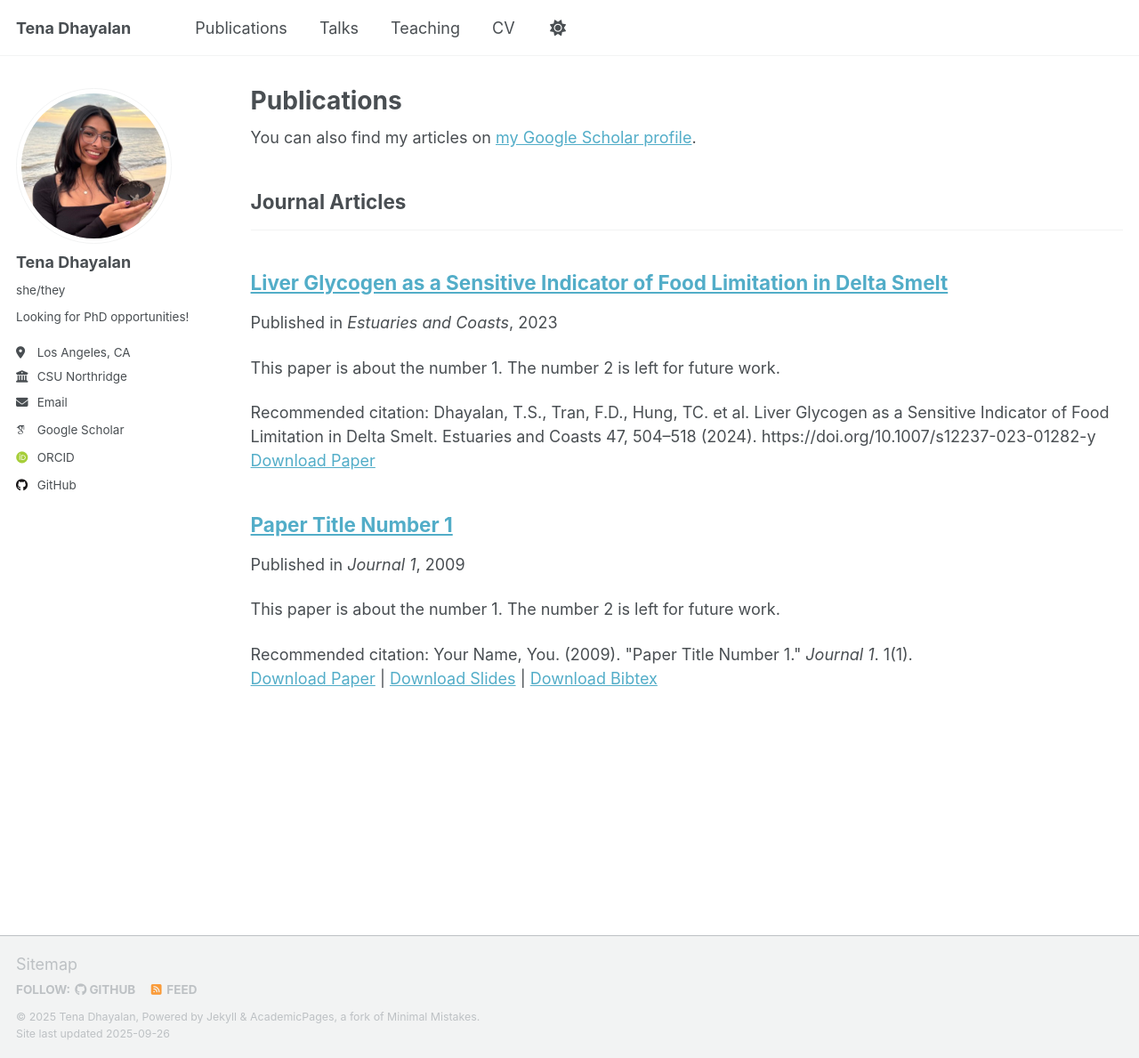
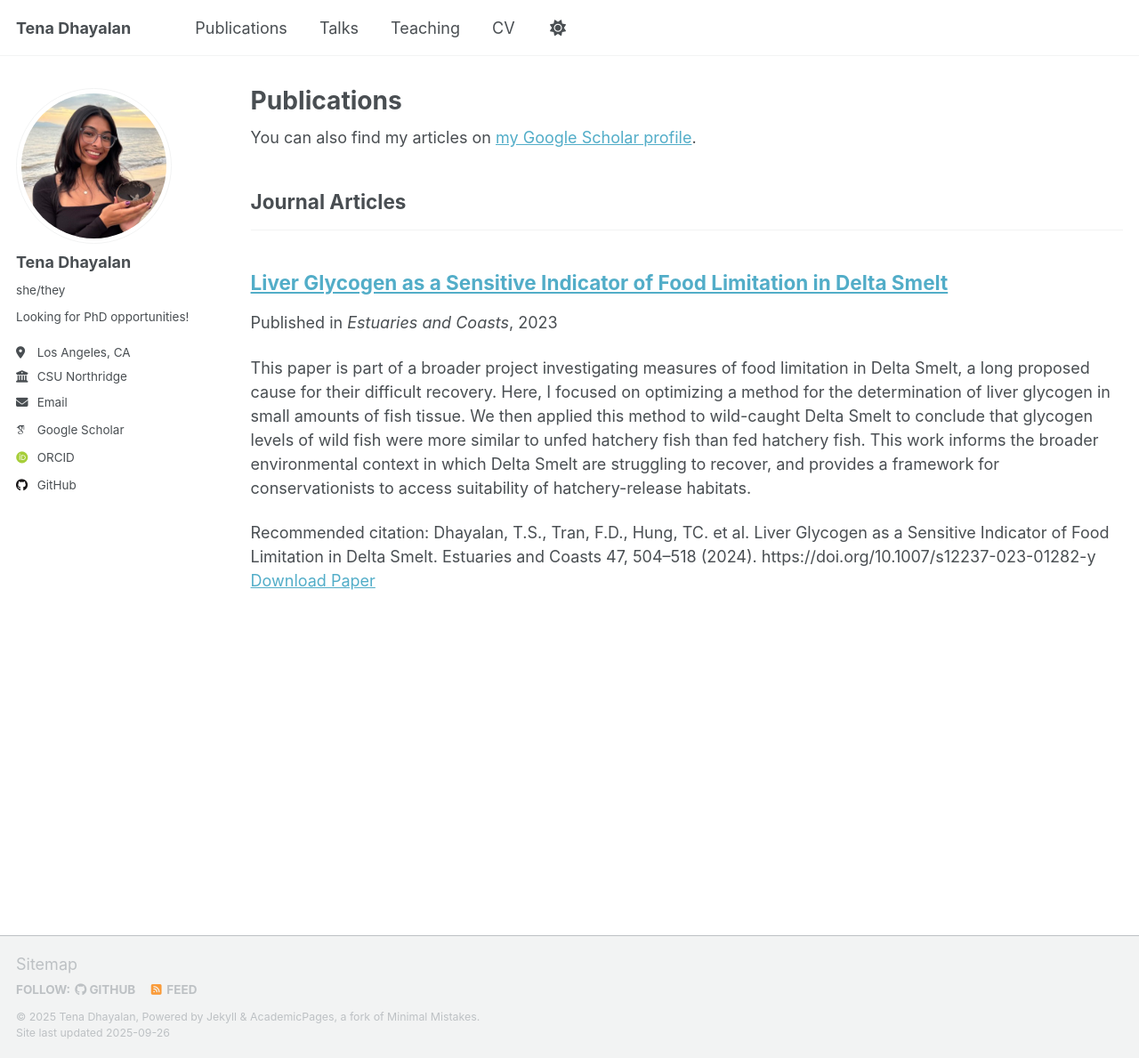
Before and after one commit to tenadhayalan/tenadhayalan.github.io, a Jekyll site: the page built from _pages/publications.html, in a window 1280 px wide and 1189 px high. Shown: the whole window at 89% size. Built offline with Jekyll 4.4.1, drawn with Linux system fonts in a browser that asks for light colours; some web fonts are replaced; a script that is not in the unit is left out.

Commit message:
updated pub

```diff
--- a/_publications/2009-10-01-paper-title-number-1.md
+++ /dev/null
@@ -1,14 +0,0 @@
----
-title: "Paper Title Number 1"
-collection: publications
-category: manuscripts
-permalink: /publication/2009-10-01-paper-title-number-1
-excerpt: 'This paper is about the number 1. The number 2 is left for future work.'
-date: 2009-10-01
-venue: 'Journal 1'
-slidesurl: 'http://academicpages.github.io/files/slides1.pdf'
-paperurl: 'http://academicpages.github.io/files/paper1.pdf'
-bibtexurl: 'http://academicpages.github.io/files/bibtex1.bib'
-citation: 'Your Name, You. (2009). &quot;Paper Title Number 1.&quot; <i>Journal 1</i>. 1(1).'
----
-The contents above will be part of a list of publications, if the user clicks the link for the publication than the contents of section will be rendered as a full page, allowing you to provide more information about the paper for the reader. When publications are displayed as a single page, the contents of the above "citation" field will automatically be included below this section in a smaller font.
--- a/_publications/2023-Liver-Glycogen.md
+++ b/_publications/2023-Liver-Glycogen.md
@@ -3,7 +3,7 @@ title: "Liver Glycogen as a Sensitive Indicator of Food Limitation in Delta Smel
 collection: publications
 category: manuscripts
 permalink: /publication/2023-Liver-Glycogen
-excerpt: 'This paper is about the number 1. The number 2 is left for future work.'
+excerpt: 'This paper is part of a broader project investigating measures of food limitation in Delta Smelt, a long proposed cause for their difficult recovery. Here, I focused on optimizing a method for the determination of liver glycogen in small amounts of fish tissue. We then applied this method to wild-caught Delta Smelt to conclude that glycogen levels of wild fish were more similar to unfed hatchery fish than fed hatchery fish. This work informs the broader environmental context in which Delta Smelt are struggling to recover, and provides a framework for conservationists to access suitability of hatchery-release habitats.'
 date: 2023-09-28
 venue: 'Estuaries and Coasts'
 paperurl: 'http://academicpages.github.io/files/LiverGlycogen.pdf'
```
